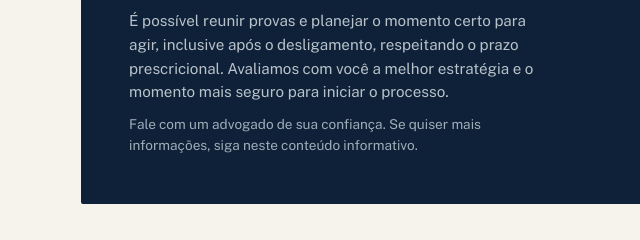
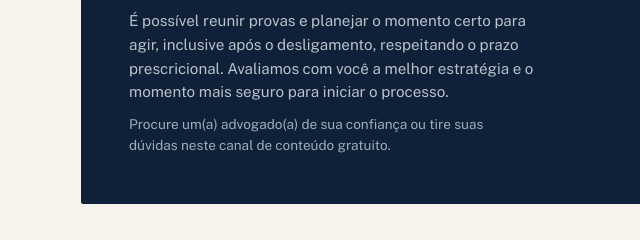
Before and after one commit to medeirosedu021-creator/reconhecimento-vinculo-pj, a plain HTML site: page index.html in a window 1280 px wide. Shown: the part 2464-2704 px from the top of the page, 43-683 px from the left. Drawn offline with nearby package versions, Linux system fonts and the light colour scheme.

Commit message:
Ajusta texto do aviso de conteudo informativo

```diff
--- a/index.html
+++ b/index.html
@@ -372,7 +372,7 @@
         <span class="eyebrow mono" style="color:var(--gold);">Ainda trabalha na empresa?</span>
         <h2>Tem receio de agir agora e perder o emprego?</h2>
         <p>É possível reunir provas e planejar o momento certo para agir, inclusive após o desligamento, respeitando o prazo prescricional. Avaliamos com você a melhor estratégia e o momento mais seguro para iniciar o processo.</p>
-        <p style="margin-top:10px; font-size:0.85rem; color:#9FADB8;">Fale com um advogado de sua confiança. Se quiser mais informações, siga neste conteúdo informativo.</p>
+        <p style="margin-top:10px; font-size:0.85rem; color:#9FADB8;">Procure um(a) advogado(a) de sua confiança ou tire suas dúvidas neste canal de conteúdo gratuito.</p>
       </div>
       <a class="btn btn-gold" href="https://wa.me/5524920068268?text=Ol%C3%A1%2C%20quero%20falar%20sobre%20meu%20caso%20de%20v%C3%ADnculo%20empregat%C3%ADcio." target="_blank" rel="noopener">Falar sobre meu caso</a>
     </div>
```
